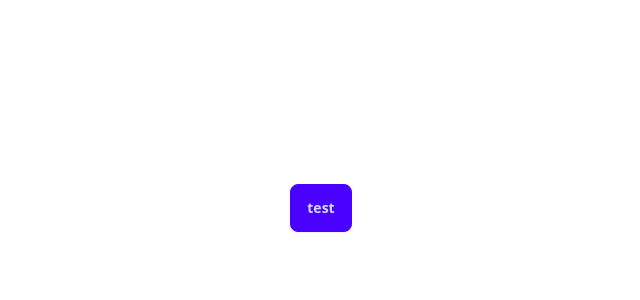
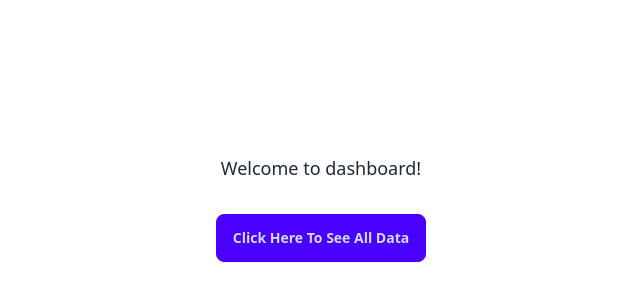
Before and after one commit to My-Own-Personal-Test/legoas-test, a Vue app: page / in a window 1280 px wide. Before the commit this address had no page. Shown: the part 192-492 px from the top of the page, without its empty margins (319-959 px from the left). Built offline with nearby package versions, Linux system fonts and the light colour scheme.

Commit message:
feat: fix welcome layout

```diff
--- a/src/assets/main.css
+++ b/src/assets/main.css
@@ -1,3 +1,7 @@
 @tailwind base;
 @tailwind components;
 @tailwind utilities;
+
+.btn {
+    @apply capitalize
+}
--- a/src/views/HomeView.vue
+++ b/src/views/HomeView.vue
@@ -1,18 +1,19 @@
 <script lang="ts" setup>
 import buttonComponent from '@/components/ui/molecules/buttonComponent.vue'
-
-// import { render } from '@/components/ui/molecules/buttonComponent'
 </script>
 
 <template>
-  <div class="grid place-items-center min-h-svh">
-    <!-- <render /> -->
+  <div class="flex flex-col text-center justify-center gap-y-8 min-h-svh">
+    <h1 class="text-lg">
+      Welcome to dashboard!
+    </h1>
+
     <buttonComponent
       el-type="btn"
-      to="/about"
-      class="btn-primary"
+      class="btn-primary w-fit mx-auto"
+      to="/daftar-piutang-unit"
     >
-      test
+      <span>click here to see all data</span>
     </buttonComponent>
   </div>
 </template>
```
